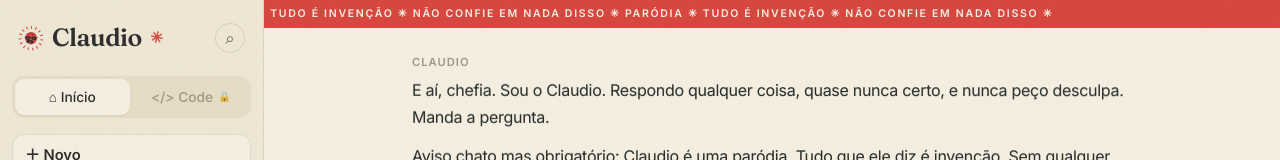
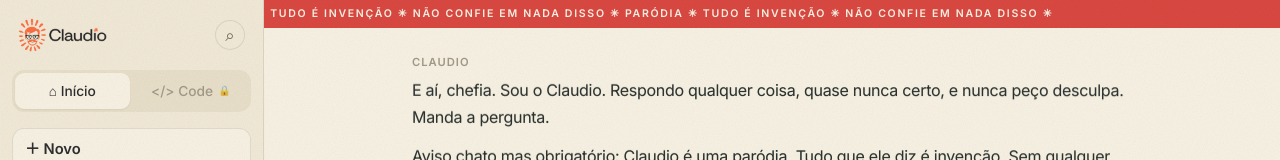
Before and after one commit to rceschim-cpu/claudio, a website: page web/index.html in a window 1280 px wide. Shown: the top 160 px of the page. Drawn offline with Linux system fonts and the light colour scheme; no server answers.

Commit message:
Logo oficial em PNG, e 429 passa a tentar o modelo de reserva
Logo: usa a arte enviada. O alfa já era transparente — o fundo escuro era
do visualizador. Recortei o símbolo à parte (mark.png, favicon e tela de
abertura) e aparei o lockup (logo.png, marca da lateral), porque a arte é
símbolo + wordmark e a lateral já tinha a palavra escrita ao lado, o que
duplicava. Reamostrado para o tamanho de uso: 1,4 MB -> 121 KB no total.
O SVG que eu tinha desenhado sai de cena.

Fallback: a bancada mostrou que os limites do free tier da Groq são POR
MODELO. O llama estourou a cota diária e devolveu 429 em 27 chamadas
seguidas enquanto o gpt-oss respondeu as 30 sem falhar. O código desistia
no 429 achando que o limite era da conta — na prática isso derrubaria o
site no meio do dia com o outro modelo vivo do lado. Agora o 429 também
tenta a reserva, e a mensagem de cota só aparece quando os dois batem no
teto.

```diff
--- a/web/index.html
+++ b/web/index.html
@@ -14,8 +14,8 @@
 <meta property="og:description" content="Paródia de assistente de IA. Tudo que ele diz é invenção." />
 <meta name="twitter:card" content="summary" />
 
-<link rel="icon" href="assets/logo.svg" type="image/svg+xml" />
-<link rel="apple-touch-icon" href="assets/logo.svg" />
+<link rel="icon" href="assets/mark.png" type="image/png" />
+<link rel="apple-touch-icon" href="assets/mark.png" />
 <link rel="manifest" href="site.webmanifest" />
 
 <link rel="preconnect" href="https://fonts.googleapis.com" />
@@ -34,10 +34,7 @@
   <aside class="lateral" id="lateral">
 
     <div class="lat-topo">
-      <span class="marca">
-        <img src="assets/logo.svg" alt="" class="marca-sol" />
-        Claudio<i class="ast">✳</i>
-      </span>
+      <img src="assets/logo.png" alt="Claudio" class="marca" />
       <button class="ico" data-zoa="busca" title="Buscar">⌕</button>
     </div>
 
@@ -88,7 +85,7 @@
          inalcançável na tela pequena, que é onde a piada circula -->
     <div class="topo-movel">
       <button class="menu-btn" id="menu-btn" aria-label="Abrir menu" aria-expanded="false">☰</button>
-      <span class="marca-movel">Claudio<i class="ast">✳</i></span>
+      <img src="assets/logo.png" alt="Claudio" class="marca-movel" />
       <span class="bafo-chip" id="bafo-chip" data-zoa="bafometro">0,08</span>
     </div>
 
@@ -101,7 +98,7 @@
 
     <!-- tela de abertura -->
     <div class="abertura" id="abertura">
-      <img src="assets/logo.svg" alt="" class="sol" />
+      <img src="assets/mark.png" alt="" class="sol" />
       <h1 class="saudacao" id="saudacao">Boa tarde, chefia</h1>
       <p class="sub">Inteligência Aproximada. Resultados surpreendentes.</p>
     </div>
--- a/web/styles.css
+++ b/web/styles.css
@@ -108,31 +108,17 @@
   padding: 2px 6px 14px;
 }
 
+/* A marca é a arte enviada (lockup: símbolo + wordmark). Como virou
+   imagem, o efeito de bêbado nela é só desfoque e inclinação — os eixos
+   variáveis da fonte continuam valendo na saudação e nos títulos. */
 .marca {
-  display: flex;
-  align-items: center;
-  gap: 8px;
-  font-family: var(--display);
-  font-variation-settings: "SOFT" var(--soft), "WONK" var(--wonk), "opsz" 40;
-  font-size: 1.55rem;
-  font-weight: 600;
-  letter-spacing: var(--deriva);
+  height: 34px;
+  width: auto;
+  max-width: 172px;
+  object-fit: contain;
+  object-position: left center;
   filter: blur(var(--desfoque));
-}
-/* o símbolo fica sempre visível aqui — a tela de abertura some assim que
-   a conversa começa, e a marca não pode sumir junto */
-.marca-sol {
-  width: 26px; height: 26px; flex: none;
-  transform: rotate(var(--sol-giro));
-}
-
-.ast {
-  color: var(--terracota);
-  font-style: normal;
-  font-size: 0.62em;
-  vertical-align: super;
-  display: inline-block;
-  transform: rotate(var(--ast-giro));
+  transform: rotate(var(--tilt-fala));
 }
 
 /* abas Início / Code */
@@ -279,7 +265,7 @@
 .abertura.some { display: none; }
 
 .sol {
-  width: 64px; height: 64px;
+  width: auto; height: 72px;
   animation: nascer 0.7s var(--mola) both;
   transform: rotate(var(--sol-giro));
   filter: blur(var(--desfoque));
@@ -518,9 +504,8 @@
     background: var(--papel); color: var(--tinta); cursor: pointer;
   }
   .marca-movel {
-    font-family: var(--display);
-    font-variation-settings: "SOFT" var(--soft), "WONK" var(--wonk), "opsz" 30;
-    font-size: 1.2rem; font-weight: 600;
+    height: 26px; width: auto; max-width: 130px;
+    object-fit: contain;
     filter: blur(var(--desfoque));
   }
   .bafo-chip {
```
Also changed, not shown: worker/src/providers/groq.js (+12 -3 lines), bench/out/resultado.md, web/assets/logo.png (added), web/assets/logo.svg (deleted), web/assets/mark.png (added), web/site.webmanifest.
